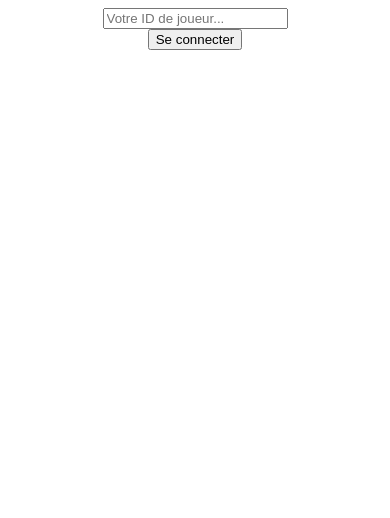
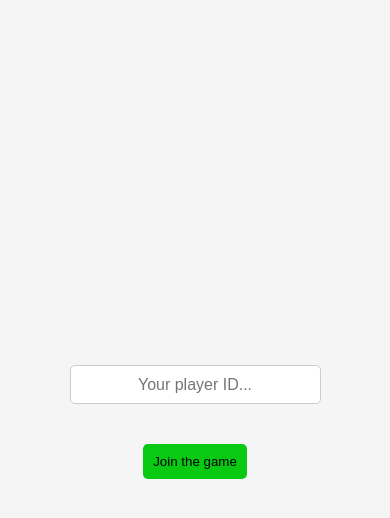
Before and after one commit to TER-TeamD/without-rules, an Angular app in the folder frontend/wor-smartphone-frontend/: page / in a window 390 px wide. Shown: the top 518 px of the page. Built offline with nearby package versions, Linux system fonts and the light colour scheme.

Commit message:
UI smartphone improve

```diff
--- a/frontend/wor-smartphone-frontend/src/app/app.module.ts
+++ b/frontend/wor-smartphone-frontend/src/app/app.module.ts
@@ -6,12 +6,14 @@ import { AppRoutingModule } from './app-routing.module';
 import { AppComponent } from './app.component';
 import { DisplayCardsComponent } from './display-cards/display-cards.component';
 import { LoginPageComponent } from './login-page/login-page.component';
+import { CardComponent } from './display-cards/card/card.component';
 
 @NgModule({
   declarations: [
     AppComponent,
     DisplayCardsComponent,
-    LoginPageComponent
+    LoginPageComponent,
+    CardComponent
   ],
   imports: [
     BrowserModule,
--- /dev/null
+++ b/frontend/wor-smartphone-frontend/src/app/display-cards/card/card.component.css
@@ -0,0 +1,31 @@
+.card {
+    width: 120px;
+    height: 200px;
+    background: #999;
+    border: 1px solid #000;
+    border-radius: 5px;
+    display: flex;
+    flex-direction: column;
+    justify-content: space-between;
+}
+
+.top-card,
+.bottom-card {
+    margin: 5px;
+    display: flex;
+    justify-content: space-between;
+}
+
+
+.top-card p,
+.bottom-card p {
+    margin: 0;
+    padding: 0;
+    font-size: 12px;
+    font-weight: bold;
+}
+
+.center-card {
+    display: flex;
+    justify-content: center;
+}
--- /dev/null
+++ b/frontend/wor-smartphone-frontend/src/app/display-cards/card/card.component.html
@@ -0,0 +1,13 @@
+<div class="card">
+    <div class="top-card">
+        <p>{{ card?.value }}</p>
+        <p>{{ cattleHeads }}</p>
+        <p>{{ card?.value }}</p>
+    </div>
+    <h1 class="center-card">{{ card?.value }}</h1>
+    <div class="bottom-card">
+        <p>{{ card?.value }}</p>
+        <p>{{ cattleHeads }}</p>
+        <p>{{ card?.value }}</p>
+    </div>
+</div>
--- /dev/null
+++ b/frontend/wor-smartphone-frontend/src/app/display-cards/card/card.component.ts
@@ -0,0 +1,23 @@
+import { Component, Input } from '@angular/core';
+import { Card } from 'src/app/model/card.model';
+
+@Component({
+  selector: 'app-card',
+  templateUrl: './card.component.html',
+  styleUrls: ['./card.component.css']
+})
+export class CardComponent {
+
+  @Input()
+  public card?: Card;
+
+  public cattleHeads: string = "";
+
+  constructor() { }
+
+  ngOnInit(): void {
+    this.cattleHeads = "🐮".repeat(this.card?.cattleHead || 0);
+    console.log(this.cattleHeads);
+  }
+
+}
--- a/frontend/wor-smartphone-frontend/src/app/display-cards/display-cards.component.css
+++ b/frontend/wor-smartphone-frontend/src/app/display-cards/display-cards.component.css
@@ -0,0 +1,19 @@
+#button-play {
+    padding: 10px;
+    background-color: rgb(9, 201, 19);
+    border-radius: 5px;
+    border: none;
+    position: absolute;
+    bottom: 10px;
+    margin-left: auto;
+    margin-right: auto;
+}
+
+.content-container {
+    display: flex;
+    flex-direction: column;
+    justify-content: center;
+    align-items: center;
+    height: 100%;
+    width: 100%;
+}
--- a/frontend/wor-smartphone-frontend/src/app/display-cards/display-cards.component.html
+++ b/frontend/wor-smartphone-frontend/src/app/display-cards/display-cards.component.html
@@ -1,12 +1,9 @@
-<div *ngIf="loading">
-    <p>Loading...</p>
+<div *ngIf="loading" class="content-container">
+    <p>Waiting for the game to be launched...</p>
 </div>
-<div *ngIf="!loading">
-    <div *ngFor="let card of gameCards?.value?.cards">
-        <div class="card">
-            <h2>{{ card.value }}</h2>
-            <p>{{ card.cattleHead }}</p>
-        </div>
+<div *ngIf="!loading" class="content-container">
+    <div id="cards" *ngFor="let card of gameCards?.value?.cards">
+        <app-card [card]="card" (click)="selectCard(card)"></app-card>
     </div>
-    <button type="button" (click)="play()">Jouer la carte</button>
+    <button type="button" id="button-play" (click)="play()" [disabled]="!select">Play the card</button>
 </div>
--- a/frontend/wor-smartphone-frontend/src/app/display-cards/display-cards.component.ts
+++ b/frontend/wor-smartphone-frontend/src/app/display-cards/display-cards.component.ts
@@ -1,5 +1,6 @@
 import { Component } from '@angular/core';
 import { ActivatedRoute } from '@angular/router';
+import { Card } from '../model/card.model';
 import { GameCards } from '../model/gamecards';
 import { GameService } from '../services/game.service';
 import { WebsocketService } from '../services/websocket.service';
@@ -12,11 +13,13 @@ import { WebsocketService } from '../services/websocket.service';
 export class DisplayCardsComponent {
 
   public gameCards?: GameCards;
+  public selectedCard?: Card;
+  public select: boolean = false;
   public loading: boolean = true;
 
   constructor(private wsService: WebsocketService, private gameService: GameService, private route: ActivatedRoute) {
     this.route.params.subscribe(params => {
-      wsService.getCards(params["playerId"]).subscribe(
+      this.wsService.connect(params["playerId"]).subscribe(
         (data) => {
           console.log(data);
           this.gameCards = data;
@@ -24,6 +27,14 @@ export class DisplayCardsComponent {
         }
       );
     });
+  }
+
+  ngOnInit(): void {
+  }
+
+  public selectCard(card: Card) {
+    this.selectedCard = card;
+    this.select = true;
   }
 
   public play() {
--- a/frontend/wor-smartphone-frontend/src/app/login-page/login-page.component.css
+++ b/frontend/wor-smartphone-frontend/src/app/login-page/login-page.component.css
@@ -14,3 +14,22 @@
     width: 100%;
     height: 100%;
 }
+
+#input-id {
+    width: 100%;
+    height: 2%;
+    margin-bottom: 40px;
+    padding: 10px;
+    border: 1px solid #ccc;
+    border-radius: 5px;
+    font-size: 16px;
+    text-align: center;
+}
+
+#button-join {
+    padding: 10px;
+    background-color: rgb(9, 201, 19);
+    border-radius: 5px;
+    border: none;
+    text-align: center;
+}
--- a/frontend/wor-smartphone-frontend/src/app/login-page/login-page.component.html
+++ b/frontend/wor-smartphone-frontend/src/app/login-page/login-page.component.html
@@ -1,6 +1,6 @@
 <div class="container-login">
     <div class="form-login">
-        <input type="text" id="playerId" name="playerId" placeholder="Votre ID de joueur..." [(ngModel)]="playerId" />
-        <button type="button" (click)="login()">Se connecter</button>
+        <input type="text" id="input-id" name="playerId" placeholder="Your player ID..." [(ngModel)]="playerId" />
+        <button type="button" id="button-join" (click)="login()">Join the game</button>
     </div>
 </div>
--- a/frontend/wor-smartphone-frontend/src/app/login-page/login-page.component.ts
+++ b/frontend/wor-smartphone-frontend/src/app/login-page/login-page.component.ts
@@ -17,18 +17,16 @@ export class LoginPageComponent {
   }
 
   public login() {
-    console.log(this.playerId);
+    if (this.playerId.length > 0) {
       this.gameService.joinGame(this.playerId).subscribe(
         () => {
-        console.log('Partie rejoint');
           this.router.navigate(['/cards/' + this.playerId]);
-
         },
-      (error) => {
-        console.log('Erreur ! : ' + error);
+        (err) => {
+          alert("This player ID doesn't exist");
         }
       );
-
+    }
   }
 
 }
--- a/frontend/wor-smartphone-frontend/src/app/services/websocket.service.ts
+++ b/frontend/wor-smartphone-frontend/src/app/services/websocket.service.ts
@@ -2,7 +2,6 @@ import { Injectable } from '@angular/core';
 import { Observable, Subject } from 'rxjs';
 import { io } from 'socket.io-client';
 import { GameCards } from '../model/gamecards';
-
 
 
 @Injectable({
@@ -12,15 +11,11 @@ export class WebsocketService {
 
   private socket: any;
 
-  constructor() { }
-
-  getCards(playerId: string): Subject<GameCards> {
+  connect(playerId: string): Subject<GameCards> {
     this.socket = io('http://localhost:8451');
 
     let observable = new Observable(observer => {
       this.socket.on('player', (data: any) => {
-        console.log(data.value.id_player);
-        console.log(playerId);
         if (data.value.id_player === playerId) {
           console.log("Received message from Websocket Server")
           observer.next(data);
--- a/frontend/wor-smartphone-frontend/src/styles.css
+++ b/frontend/wor-smartphone-frontend/src/styles.css
@@ -1 +1,31 @@
 /* You can add global styles to this file, and also import other style files */
+
+html,
+body {
+    height: 100%;
+    margin: 0;
+    padding: 0;
+    font-family: -apple-system, BlinkMacSystemFont, "Segoe UI", "Roboto", "Oxygen",
+        "Ubuntu", "Cantarell", "Fira Sans", "Droid Sans", "Helvetica Neue",
+        sans-serif;
+    -webkit-font-smoothing: antialiased;
+    -moz-osx-font-smoothing: grayscale;
+    background-color: #f5f5f5;
+}
+
+app-root {
+    display: flex;
+    flex-direction: column;
+    height: 100%;
+}
+
+app-display-cards,
+app-login-page {
+    flex: 1;
+    display: flex;
+    flex-direction: column;
+    justify-content: center;
+    align-items: center;
+    width: 100%;
+    height: 100%;
+}
```
Also changed, not shown: 1 other file (tests, documents, lock files or other folders). Lines whose indentation alone changed are shown as unchanged.
